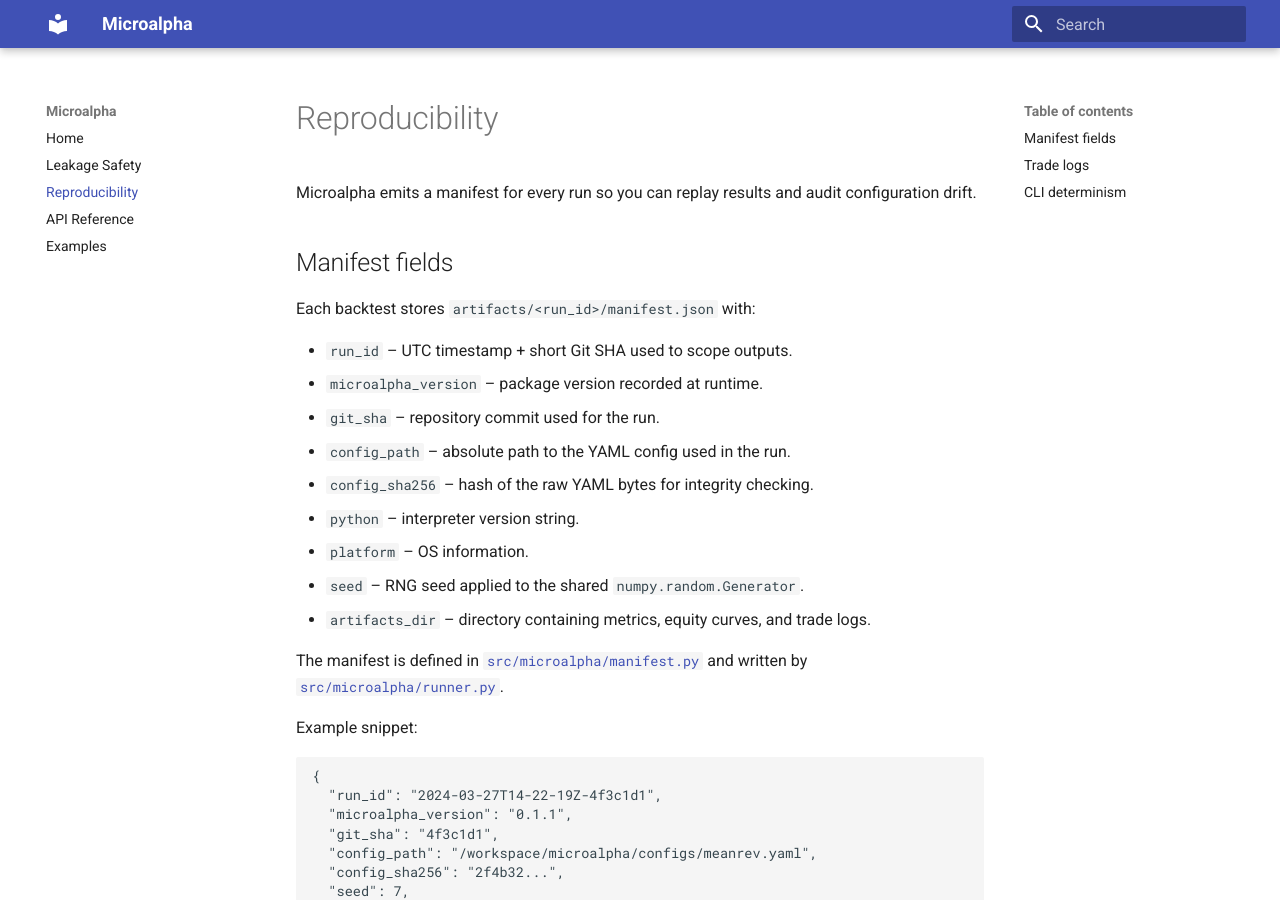
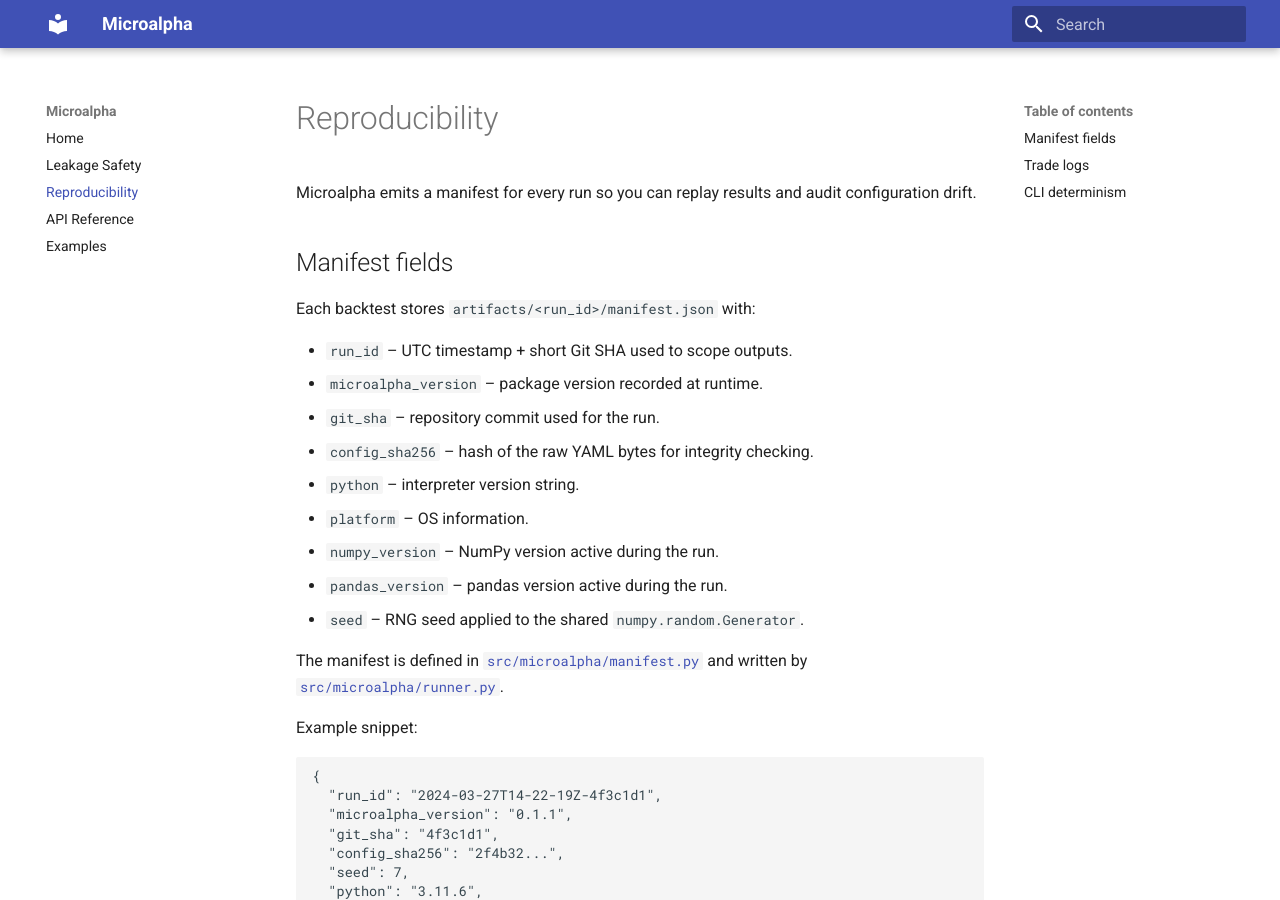
Before and after one commit to MateoBodon/microalpha, an MkDocs documentation site: the page built from docs/reproducibility.md, in a window 1280 px wide and 900 px high. Built offline with MkDocs 1.6.1 and Material for MkDocs 9.7.7, drawn with Linux system fonts in a browser that asks for light colours; some of the changed text lies outside the part shown.

Commit message:
docs(readme): document artifacts layout and manifest schema with example [docs]

````diff
--- a/docs/reproducibility.md
+++ b/docs/reproducibility.md
@@ -9,12 +9,12 @@ Each backtest stores `artifacts/<run_id>/manifest.json` with:
 - `run_id` – UTC timestamp + short Git SHA used to scope outputs.
 - `microalpha_version` – package version recorded at runtime.
 - `git_sha` – repository commit used for the run.
-- `config_path` – absolute path to the YAML config used in the run.
 - `config_sha256` – hash of the raw YAML bytes for integrity checking.
 - `python` – interpreter version string.
 - `platform` – OS information.
+- `numpy_version` – NumPy version active during the run.
+- `pandas_version` – pandas version active during the run.
 - `seed` – RNG seed applied to the shared `numpy.random.Generator`.
-- `artifacts_dir` – directory containing metrics, equity curves, and trade logs.
 
 The manifest is defined in [`src/microalpha/manifest.py`](https://github.com/MateoBodon/microalpha/blob/main/src/microalpha/manifest.py) and written by [`src/microalpha/runner.py`](https://github.com/MateoBodon/microalpha/blob/main/src/microalpha/runner.py).
 
@@ -25,10 +25,12 @@ Example snippet:
   "run_id": "2024-03-27T14-22-19Z-4f3c1d1",
   "microalpha_version": "0.1.1",
   "git_sha": "4f3c1d1",
-  "config_path": "/workspace/microalpha/configs/meanrev.yaml",
   "config_sha256": "2f4b32...",
   "seed": 7,
-  "artifacts_dir": "artifacts/2024-03-27T14-22-19Z-4f3c1d1"
+  "python": "3.11.6",
+  "platform": "Ubuntu 22.04",
+  "numpy_version": "1.26.4",
+  "pandas_version": "2.2.2"
 }
 ```
 
````
Also changed, not shown: README.md (+29 -0 lines).
